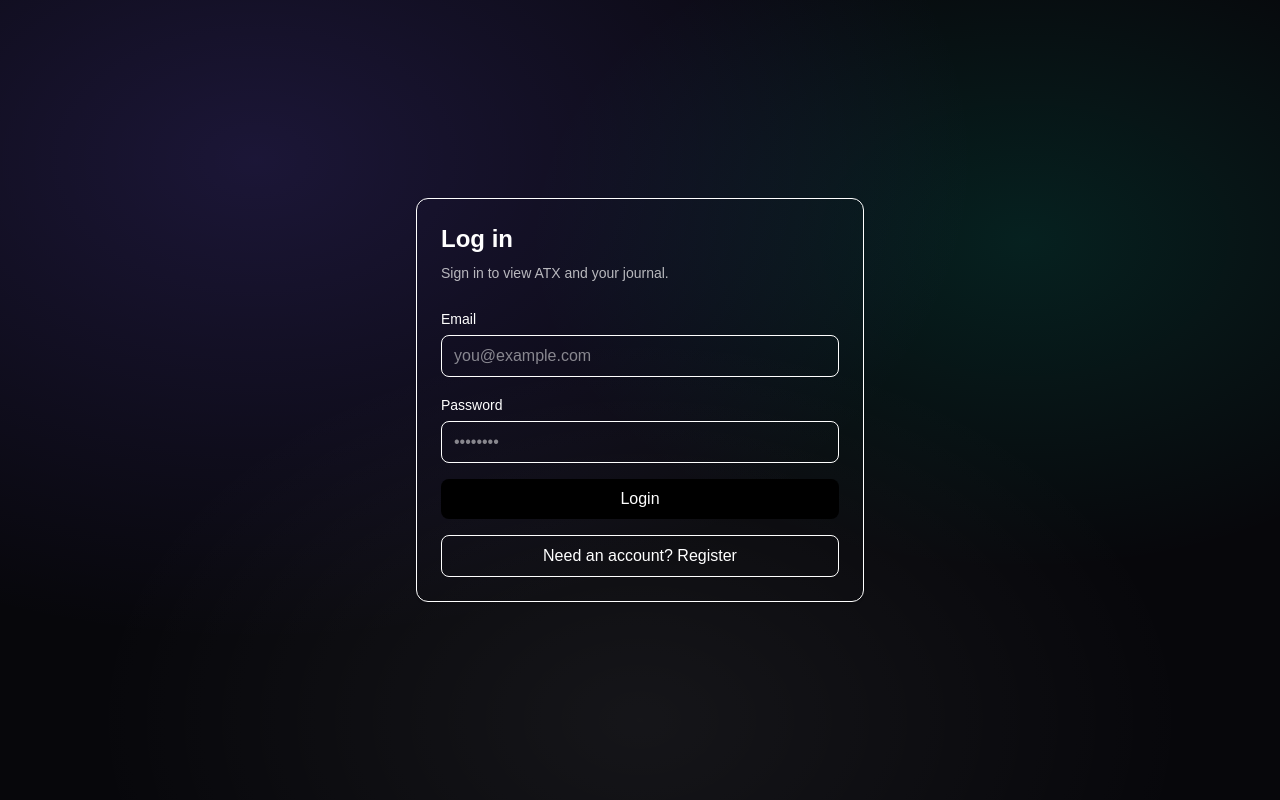
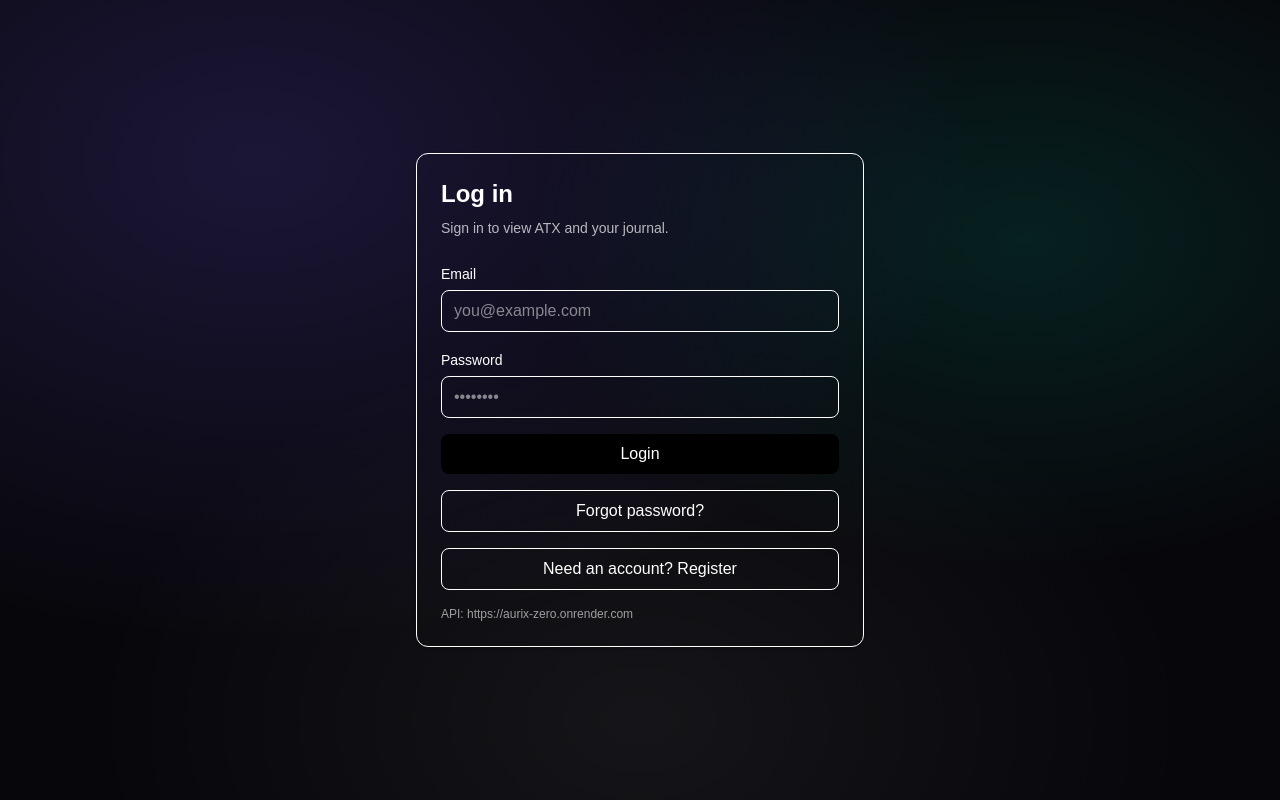
Before and after one commit to BenBolt25/auric-ui, a Next.js app: page /login in a window 1280 px wide. Built offline with nearby package versions, Linux system fonts and the light colour scheme.

Commit message:
Login: fix apiFetch body + add forgot password CTA

```diff
--- a/src/app/login/page.tsx
+++ b/src/app/login/page.tsx
@@ -23,7 +23,7 @@ export default function LoginPage() {
     try {
       const res = await apiFetch<LoginResponse>('/auth/login', {
         method: 'POST',
-        body: JSON.stringify({ email, password })
+        body: { email, password }
       });
 
       setToken(res.token);
@@ -39,9 +39,7 @@ export default function LoginPage() {
     <main className="min-h-screen flex items-center justify-center p-6">
       <div className="w-full max-w-md rounded-xl border p-6 shadow-sm">
         <h1 className="text-2xl font-semibold mb-2">Log in</h1>
-        <p className="text-sm opacity-70 mb-6">
-          Sign in to view ATX and your journal.
-        </p>
+        <p className="text-sm opacity-70 mb-6">Sign in to view ATX and your journal.</p>
 
         {error && (
           <div className="mb-4 rounded-lg border border-red-300 bg-red-50 p-3 text-sm text-red-700">
@@ -59,6 +57,7 @@ export default function LoginPage() {
               placeholder="you@example.com"
               autoComplete="email"
               required
+              disabled={loading}
             />
           </div>
 
@@ -72,6 +71,7 @@ export default function LoginPage() {
               type="password"
               autoComplete="current-password"
               required
+              disabled={loading}
             />
           </div>
 
@@ -85,10 +85,24 @@ export default function LoginPage() {
           <button
             type="button"
             className="w-full rounded-lg border py-2 font-medium"
+            onClick={() => router.push('/forgot-password')}
+            disabled={loading}
+          >
+            Forgot password?
+          </button>
+
+          <button
+            type="button"
+            className="w-full rounded-lg border py-2 font-medium"
             onClick={() => router.push('/register')}
+            disabled={loading}
           >
             Need an account? Register
           </button>
+
+          <p className="text-xs opacity-60">
+            API: {process.env.NEXT_PUBLIC_API_BASE_URL || '(missing)'}
+          </p>
         </form>
       </div>
     </main>
```
